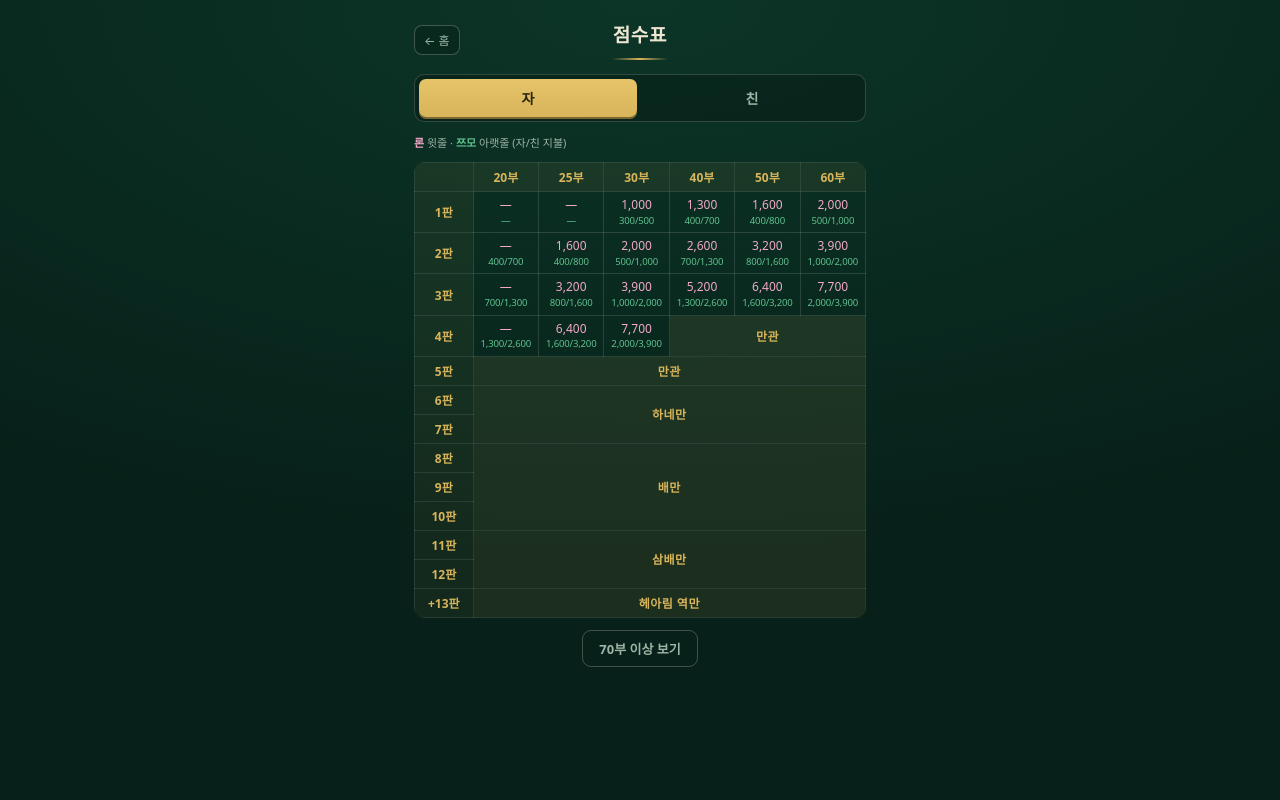
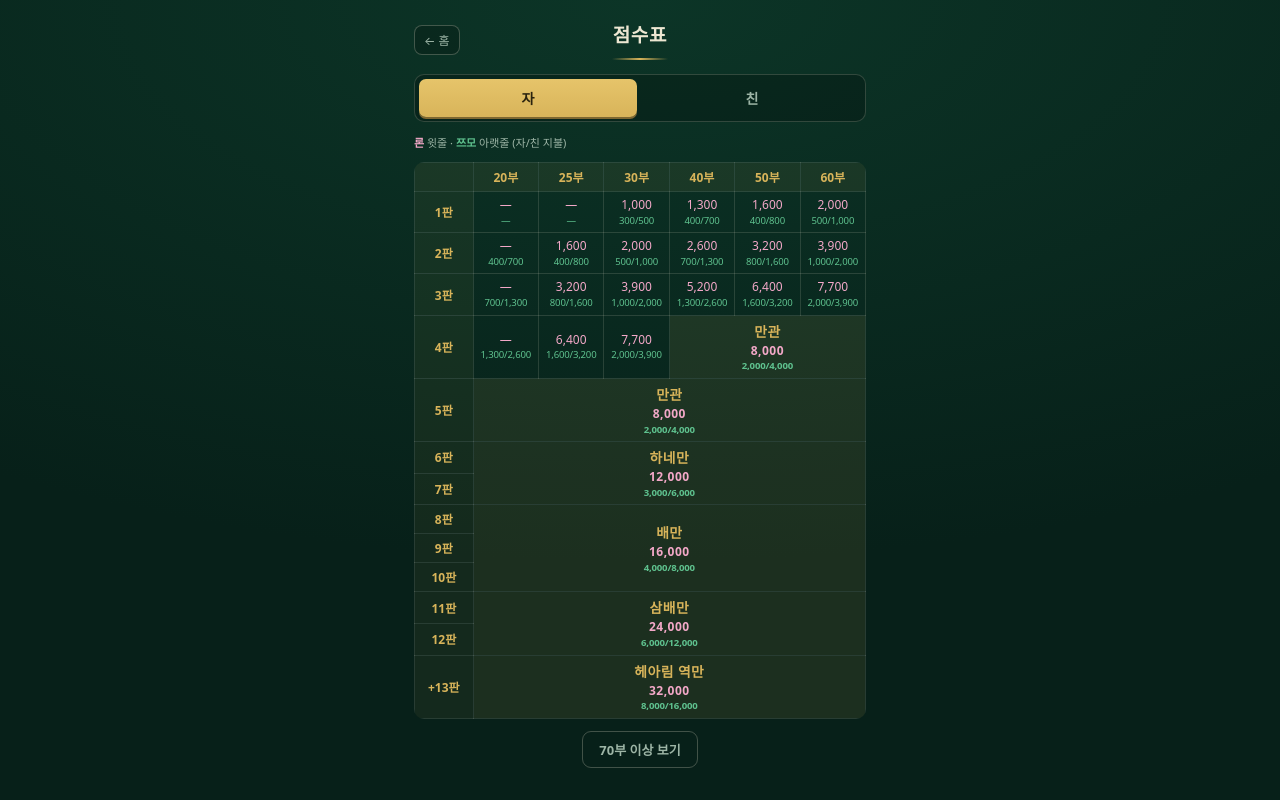
Before and after one commit to manbo-park/ronnya, a React (Vite) app: page /score-table in a window 1280 px wide. Built offline with nearby package versions, Linux system fonts and the light colour scheme.

Commit message:
feat: 점수표 만관 이상 칸에 론/쯔모 점수 추가 (#7)
- 계단형 만관 병합 칸과 만관 이상 정리 행에 명칭과 함께 론/쯔모 점수 표시
- 만관/하네만/배만/삼배만/헤아림 역만 각각 자·친 기준 점수 노출

```diff
--- a/src/features/ScoreTable.tsx
+++ b/src/features/ScoreTable.tsx
@@ -7,12 +7,12 @@ const FU_EXT = [70, 80, 90, 100, 110];
 const HAN_ROWS = [1, 2, 3, 4];
 
 // 만관 이상은 점수 없이 명칭만 표시. 판수 구간별로 행을 묶는다.
-const LIMIT_GROUPS: { labels: string[]; name: string }[] = [
-    { labels: ['5판'], name: '만관' },
-    { labels: ['6판', '7판'], name: '하네만' },
-    { labels: ['8판', '9판', '10판'], name: '배만' },
-    { labels: ['11판', '12판'], name: '삼배만' },
-    { labels: ['+13판'], name: '헤아림 역만' },
+const LIMIT_GROUPS: { labels: string[]; name: string; han: number }[] = [
+    { labels: ['5판'], name: '만관', han: 5 },
+    { labels: ['6판', '7판'], name: '하네만', han: 6 },
+    { labels: ['8판', '9판', '10판'], name: '배만', han: 8 },
+    { labels: ['11판', '12판'], name: '삼배만', han: 11 },
+    { labels: ['+13판'], name: '헤아림 역만', han: 13 },
 ];
 
 const fmt = (n: number) => n.toLocaleString('ko-KR');
@@ -37,6 +37,17 @@ function tsumoText(han: number, fu: number, dealer: boolean): string {
     if (pm.kind === 'tsumoDealer') return `${fmt(pm.each)} 올`;
     if (pm.kind === 'tsumoNonDealer') return `${fmt(pm.others)}/${fmt(pm.dealer)}`;
     return '—';
+}
+
+// 만관 이상 칸: 명칭 + 론/쯔모 점수 (부수는 무의미하므로 30부로 계산)
+function LimitCell({ name, han, dealer }: { name: string; han: number; dealer: boolean }) {
+    return (
+        <>
+            <span className="st-limit-name">{name}</span>
+            <span className="st-ron">{ronText(han, 30, dealer)}</span>
+            <span className="st-tsumo">{tsumoText(han, 30, dealer)}</span>
+        </>
+    );
 }
 
 export function ScoreTable() {
@@ -105,7 +116,7 @@ export function ScoreTable() {
                                             className="st-limit"
                                             colSpan={visibleFu.length - valueCount}
                                         >
-                                            만관
+                                            <LimitCell name="만관" han={5} dealer={dealer} />
                                         </td>
                                     )}
                                 </tr>
@@ -122,7 +133,7 @@ export function ScoreTable() {
                                             rowSpan={g.labels.length}
                                             colSpan={visibleFu.length}
                                         >
-                                            {g.name}
+                                            <LimitCell name={g.name} han={g.han} dealer={dealer} />
                                         </td>
                                     )}
                                 </tr>
--- a/src/styles.css
+++ b/src/styles.css
@@ -676,12 +676,18 @@ body {
     letter-spacing: -0.02em;
 }
 
-/* 만관 이상·계단형 병합 칸: 명칭만 표시 */
+/* 만관 이상·계단형 병합 칸: 명칭 + 론/쯔모 */
 .st-limit {
     color: var(--brass);
     background: rgba(216, 180, 90, 0.1);
     font-weight: 700;
     letter-spacing: 0.04em;
+}
+
+.st-limit-name {
+    display: block;
+    font-size: 1.15em;
+    margin-bottom: 2px;
 }
 
 /* 70부 이상 확장 시: 내용 폭만큼 늘려 가로 스크롤 허용 */
```
Also changed, not shown: 1 other file (tests, documents, lock files or other folders).
